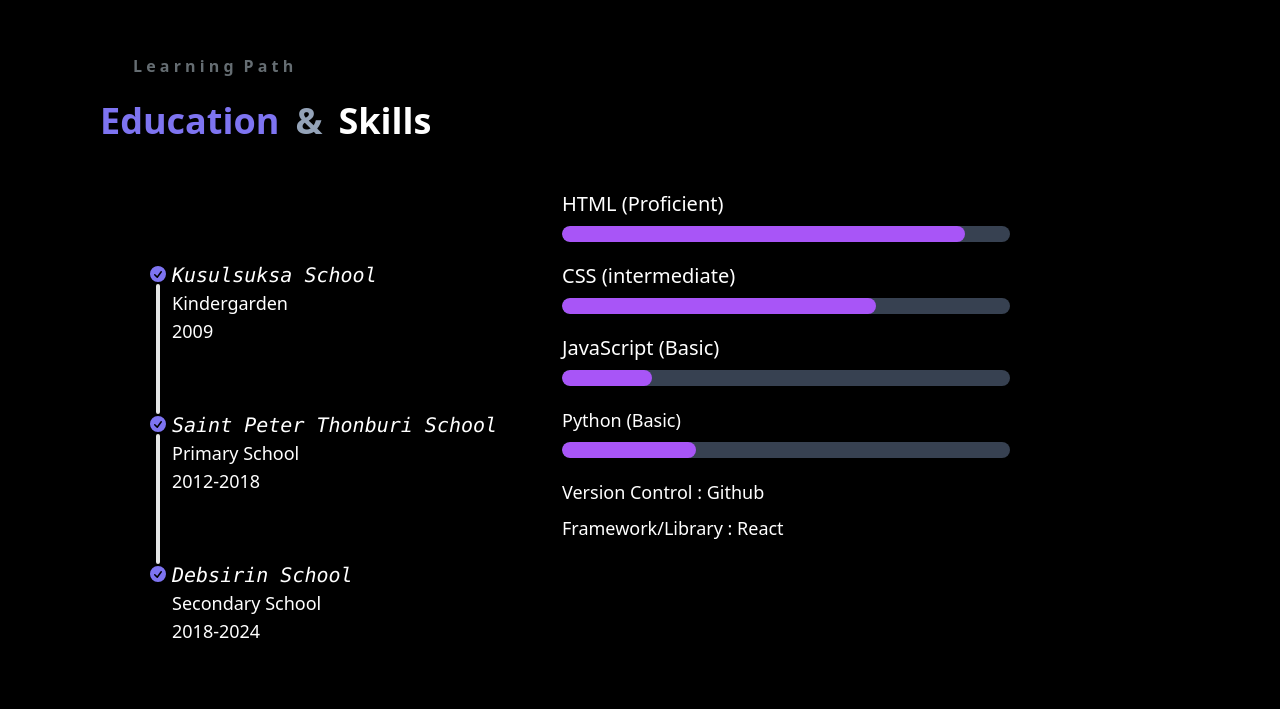
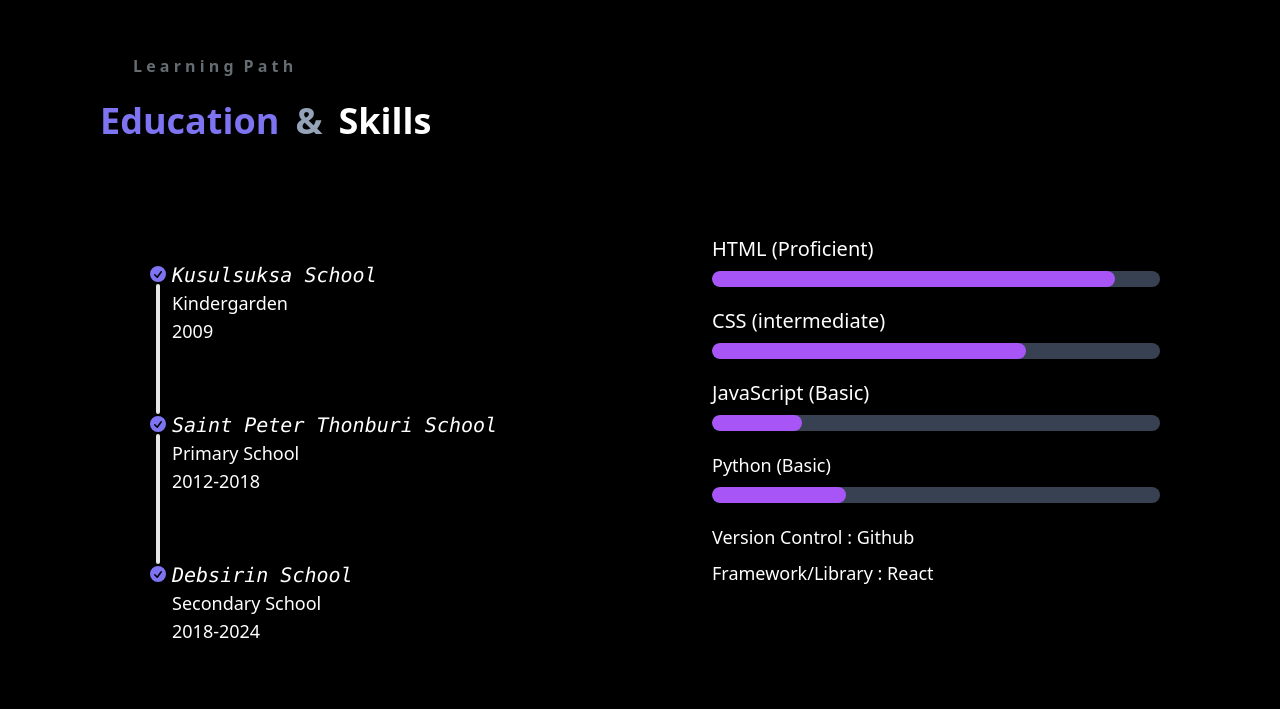
Before and after one commit to Paullor08/Portfolio_Pongthum, a website: page aboutme.html in a window 1280 px wide. Shown: the part 2020-2729 px from the top of the page. Drawn offline with nearby package versions, Linux system fonts and the light colour scheme.

Commit message:
aboutme responsive fix

```diff
--- a/aboutme.html
+++ b/aboutme.html
@@ -185,7 +185,7 @@
       </ul>
     </div>
 
-    <div class="w-[200px] md:w-3/5 w-full max-w-md flex flex-col items-center justify-center ml-[50px] text-white pt-[100px] lg:pb-[100px]">
+    <div class="w-[250px] md:w-3/5 w-full max-w-md flex flex-col items-center justify-center ml-[50px] lg:ml-[200px] text-white pt-[100px] lg:pt-[190px] lg:pb-[100px]">
       <div class="mb-5 w-full">
         <span class="block mb-2 text-base lg:text-xl">HTML (Proficient)</span>
         <div class="bg-gray-700 rounded-full h-4 overflow-hidden w-[70%] lg:w-[100%]">
```
